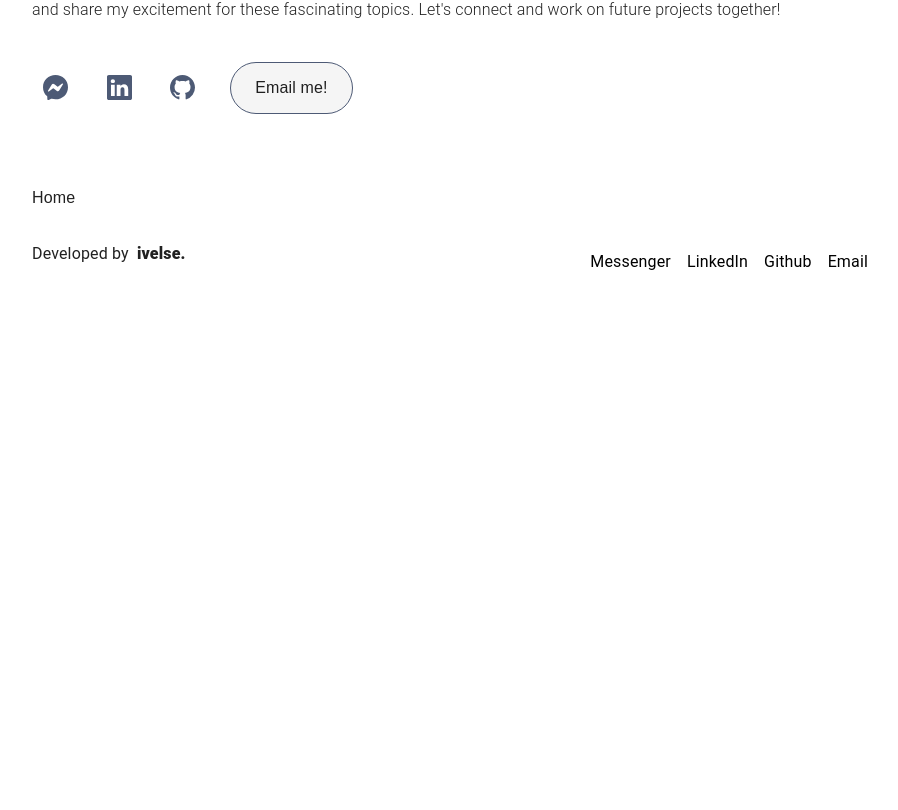
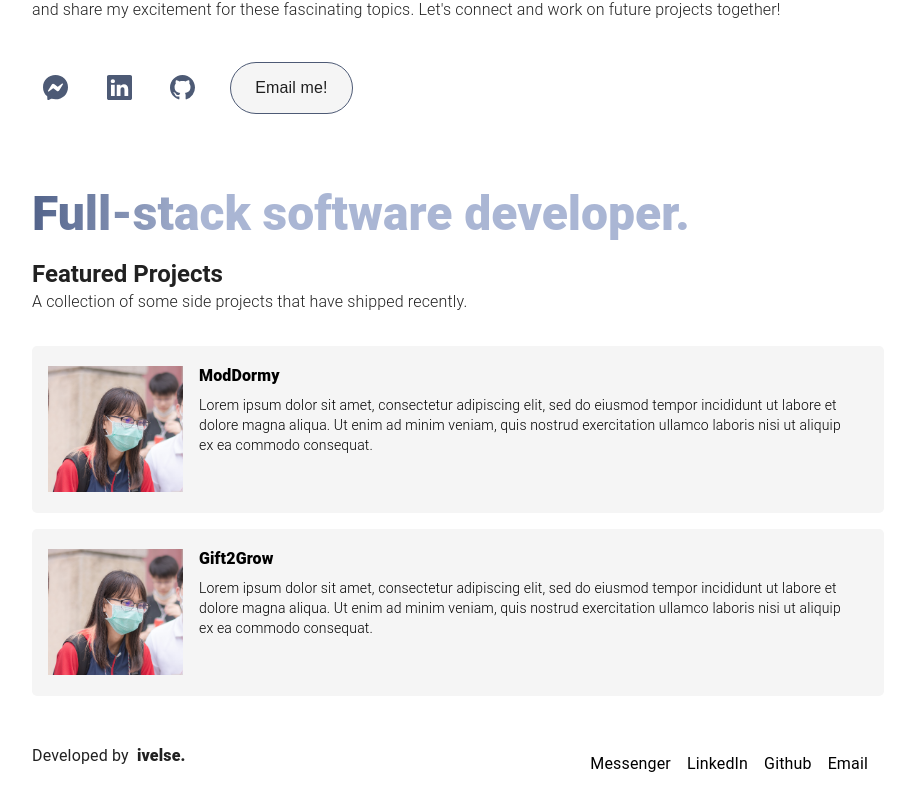
Before and after one commit to nichakontae/porfolio-webv2, a React (Vite) app: page /home in a window 1280 px wide. Shown: the part 494-1304 px from the top of the page, without its empty margins (182-1080 px from the left). Before the commit the page ends 808 px from the top, so only its background shows below. Built offline with nearby package versions, Linux system fonts and the light colour scheme; a web font is replaced by a local one.

Commit message:
home project section

```diff
--- /dev/null
+++ b/src/components/home/ProjectCard.tsx
@@ -0,0 +1,69 @@
+import {
+  Box,
+  Grid,
+  ButtonBase,
+  Typography,
+  useTheme,
+  styled,
+} from "@mui/material";
+import { FC } from "react";
+import { ProjectSectionType } from "../../types/home";
+import { Link } from "react-router-dom";
+
+interface ProjectSectionProps {
+  data: ProjectSectionType;
+}
+
+const ProjectCard: FC<ProjectSectionProps> = ({ data }) => {
+  const theme = useTheme();
+  const Img = styled("img")({
+    margin: "auto",
+    display: "block",
+    maxWidth: "100%",
+    maxHeight: "100%",
+  });
+  return (
+    <Link
+      to={"#"}
+      style={{ textDecoration: "none", color: theme.palette.text.main }}
+    >
+      <Box
+        sx={{
+          p: 2,
+          margin: "auto",
+          maxWidth: "100%",
+          flexGrow: 1,
+          backgroundColor: theme.palette.background[200],
+          borderRadius: "5px",
+        }}
+      >
+        <Grid container spacing={2}>
+          <Grid item>
+            <ButtonBase sx={{ width: 135, height: 135 }}>
+              <Img alt="complex" src={data.image} />
+            </ButtonBase>
+          </Grid>
+          <Grid item xs={12} sm container>
+            <Grid item xs container direction="column" spacing={2}>
+              <Grid item xs>
+                <Typography
+                  gutterBottom
+                  variant="subtitle1"
+                  component="div"
+                  fontWeight={900}
+                >
+                  {data.projectName}
+                </Typography>
+                <Typography variant="body2" gutterBottom fontWeight={300}>
+                  {data.desc}
+                </Typography>
+              </Grid>
+            </Grid>
+          </Grid>
+        </Grid>
+      </Box>
+    </Link>
+  );
+};
+
+export default ProjectCard;
--- /dev/null
+++ b/src/components/home/ProjectSection.tsx
@@ -0,0 +1,39 @@
+import { Box, Typography, useTheme } from "@mui/material";
+import ProjectCard from "./ProjectCard";
+import { ProjectSectionType } from "../../types/home";
+import { Projects } from "../../resources/project";
+
+const ProjectSection = () => {
+  const theme = useTheme();
+   // * Select last two item (recently project)
+   const projects: ProjectSectionType[] = Projects.slice(-2);
+  return (
+    <>
+      <Typography
+        variant="h3"
+        fontWeight={900}
+        paddingBottom={"1rem"}
+        sx={{
+          background: `linear-gradient(90deg, ${theme.palette.primary.main} 0%, ${theme.palette.accent?.main} 20%)`,
+          WebkitBackgroundClip: "text",
+          color: "transparent",
+        }}
+      >
+        Full-stack software developer.
+      </Typography>
+      <Typography variant="h5" fontWeight={600}>
+        Featured Projects
+      </Typography>
+      <Typography fontWeight={300} marginBottom={"2rem"}>
+        A collection of some side projects that have shipped recently.
+      </Typography>
+      {projects.map((item) => (
+        <Box mb={"1rem"}>
+          <ProjectCard data={item} />
+        </Box>
+      ))}
+    </>
+  );
+};
+
+export default ProjectSection;
--- a/src/components/home/index.tsx
+++ b/src/components/home/index.tsx
@@ -1,10 +1,9 @@
-
+import ProjectSection from "./ProjectSection";
 
 const Home = () => {
   return (
     <>
-
-      <div>Home</div>
+      <ProjectSection />
     </>
   );
 };
--- /dev/null
+++ b/src/resources/project.ts
@@ -0,0 +1,23 @@
+// เขียนเรียงโปรเจคแรกสุด อยู่แรกสุด อันล่าสุดควรอยู่หลังสุด
+export const Projects = [
+  {
+    image: "src/assets/images/profile.jpg",
+    projectName: "Modlife",
+    desc: "Lorem ipsum dolor sit amet, consectetur adipiscing elit, sed do eiusmod tempor incididunt ut labore et dolore magna aliqua. Ut enim ad minim veniam, quis nostrud exercitation ullamco laboris nisi ut aliquip ex ea commodo consequat.",
+  },
+  {
+    image: "src/assets/images/profile.jpg",
+    projectName: "GDSC gallery",
+    desc: "Lorem ipsum dolor sit amet, consectetur adipiscing elit, sed do eiusmod tempor incididunt ut labore et dolore magna aliqua. Ut enim ad minim veniam, quis nostrud exercitation ullamco laboris nisi ut aliquip ex ea commodo consequat.",
+  },
+  {
+    image: "src/assets/images/profile.jpg",
+    projectName: "ModDormy",
+    desc: "Lorem ipsum dolor sit amet, consectetur adipiscing elit, sed do eiusmod tempor incididunt ut labore et dolore magna aliqua. Ut enim ad minim veniam, quis nostrud exercitation ullamco laboris nisi ut aliquip ex ea commodo consequat.",
+  },
+  {
+    image: "src/assets/images/profile.jpg",
+    projectName: "Gift2Grow",
+    desc: "Lorem ipsum dolor sit amet, consectetur adipiscing elit, sed do eiusmod tempor incididunt ut labore et dolore magna aliqua. Ut enim ad minim veniam, quis nostrud exercitation ullamco laboris nisi ut aliquip ex ea commodo consequat.",
+  },
+];
--- /dev/null
+++ b/src/types/home.ts
@@ -0,0 +1,5 @@
+export type ProjectSectionType = {
+  image: string;
+  projectName: string;
+  desc: string;
+};
```
